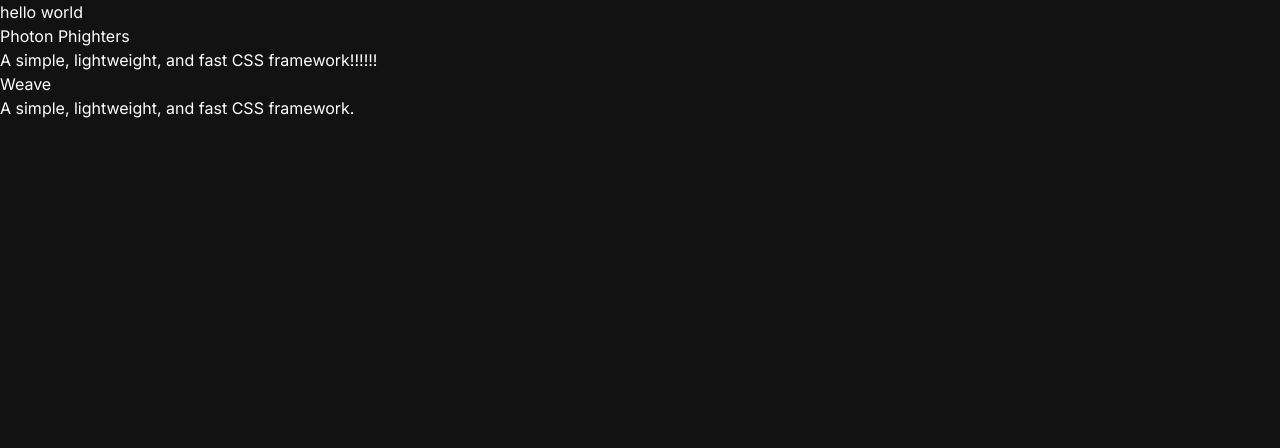
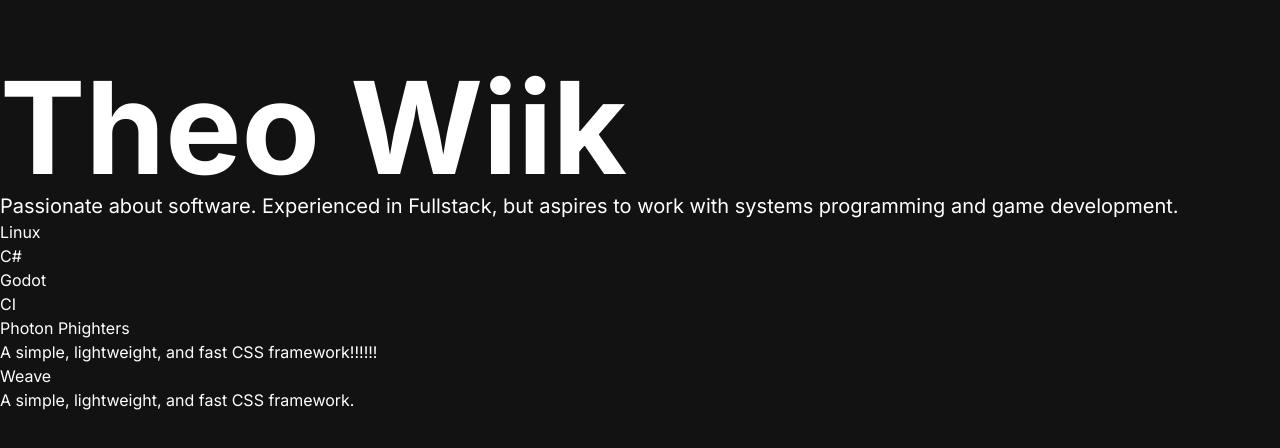
Before and after one commit to theowiik/theowiik.github.io, a Next.js app: page / in a window 1280 px wide. Shown: the top 448 px of the page. Built offline with nearby package versions, Linux system fonts and the light colour scheme.

Commit message:
Structure

```diff
--- a/src/app/data/photon-phighters.ts
+++ b/src/app/data/photon-phighters.ts
@@ -1,7 +1,7 @@
 import { Project } from '../models/project';
 
 const photonPhighters: Project = {
-  id: 1,
+  id: 'photon-phighters',
   name: 'Photon Phighters',
   description: 'A simple, lightweight, and fast CSS framework!!!!!!',
   shortDescription: '',
--- a/src/app/data/weave.ts
+++ b/src/app/data/weave.ts
@@ -1,7 +1,7 @@
 import { Project } from '../models/project';
 
 const weave: Project = {
-  id: 1,
+  id: 'weave',
   name: 'Weave',
   description: 'A simple, lightweight, and fast CSS framework.',
   shortDescription: '',
--- a/src/app/layout.tsx
+++ b/src/app/layout.tsx
@@ -16,7 +16,9 @@ export default function RootLayout({
 }) {
   return (
     <html lang="en">
-      <body className={inter.className}>{children}</body>
+      <body className={inter.className}>
+        <div className="container mx-auto">{children}</div>
+      </body>
     </html>
   );
 }
--- a/src/app/models/project.ts
+++ b/src/app/models/project.ts
@@ -1,5 +1,5 @@
 export interface Project {
-  id: number;
+  id: string;
   name: string;
   shortDescription: string;
   description: string;
--- a/src/app/page.tsx
+++ b/src/app/page.tsx
@@ -4,10 +4,18 @@ import weave from './data/weave';
 
 export default function Home() {
   const projects: Project[] = [pp, weave];
+  const fanOf: string[] = ['Linux', 'C#', 'Godot', 'CI'];
 
   return (
-    <main>
-      <p>hello world</p>
+    <div className="mt-16">
+      <p className="text-9xl font-bold">Theo Wiik</p>
+      <p className='text-xl'>
+        Passionate about software. Experienced in Fullstack, but aspires to work with systems programming and game development.
+      </p>
+
+      {fanOf.map((thing) => (
+        <p key={thing}>{thing}</p>
+      ))}
 
       {projects.map((project) => (
         <div key={project.id}>
@@ -15,6 +23,6 @@ export default function Home() {
           <h1>{project.description}</h1>
         </div>
       ))}
-    </main>
+    </div>
   );
 }
```
